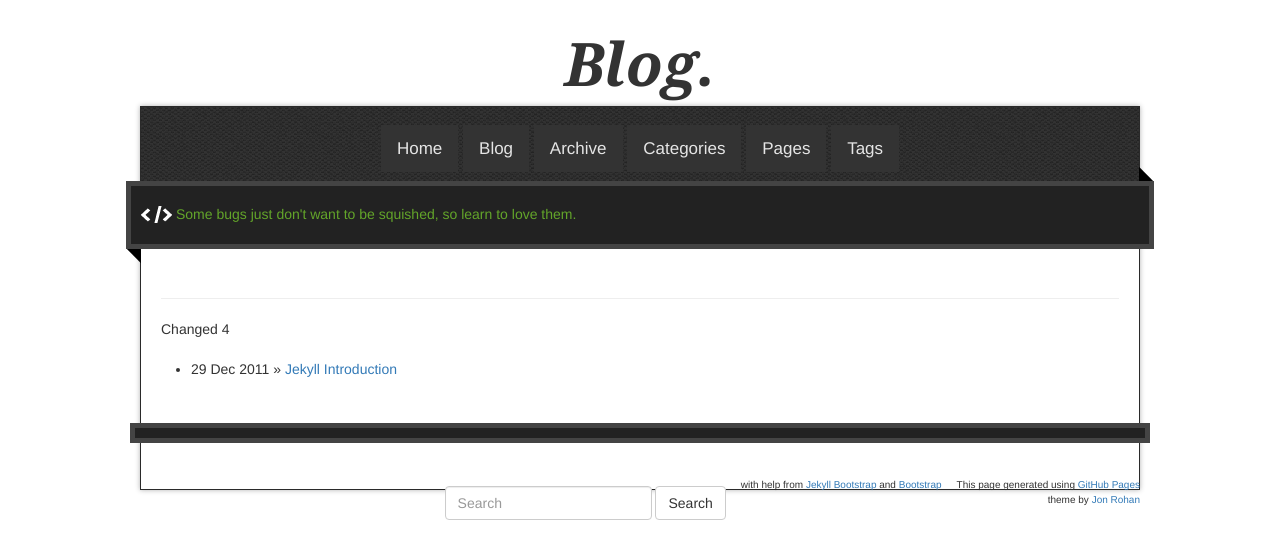
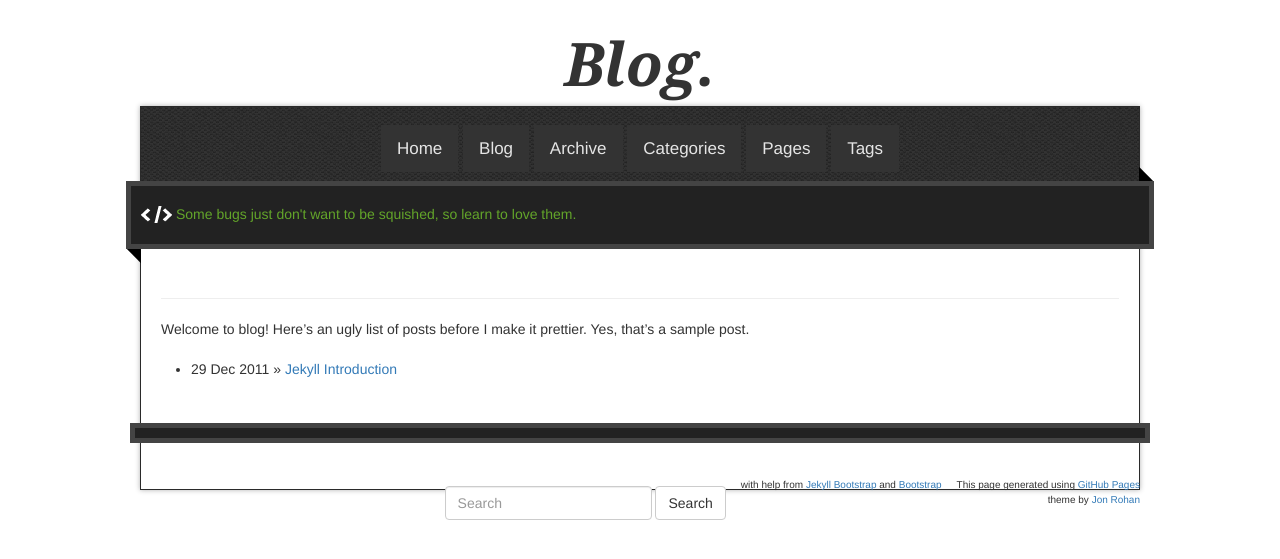
Before and after one commit to rdgain/rdgain.github.io, a Jekyll site: the page built from blog.md, in a window 1280 px wide. Shown: the top 559 px of the page. Built offline with Jekyll 4.4.1, drawn with Linux system fonts in a browser that asks for light colours; nearby versions of some CDN libraries; library files that are not in the unit come from our copies; comment, search, counter and statistics services are not loaded.

Commit message:
it works!!

```diff
--- a/blog.md
+++ b/blog.md
@@ -2,7 +2,7 @@
 layout: page
 ---
 
-Changed 4
+Welcome to blog! Here's an ugly list of posts before I make it prettier. Yes, that's a sample post.
 
 <ul class="posts">
   {% for post in site.posts %}
```
